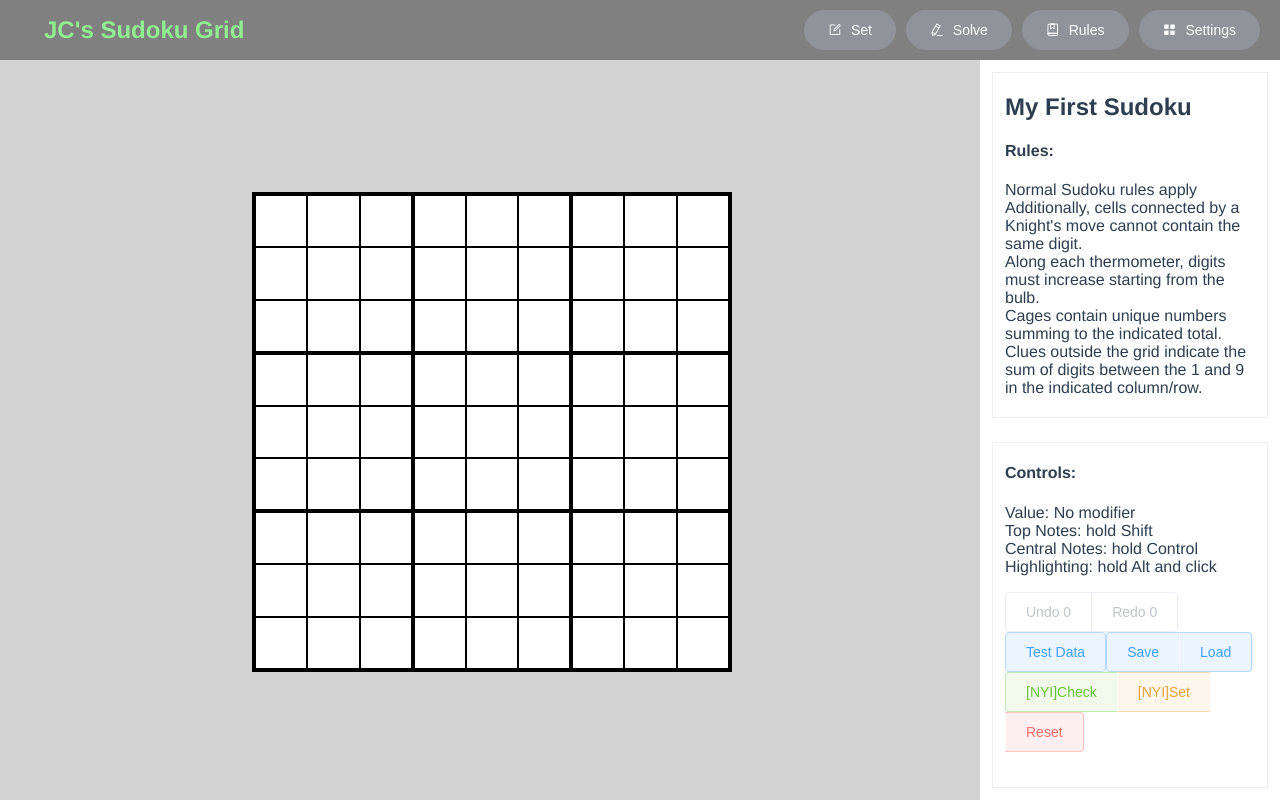
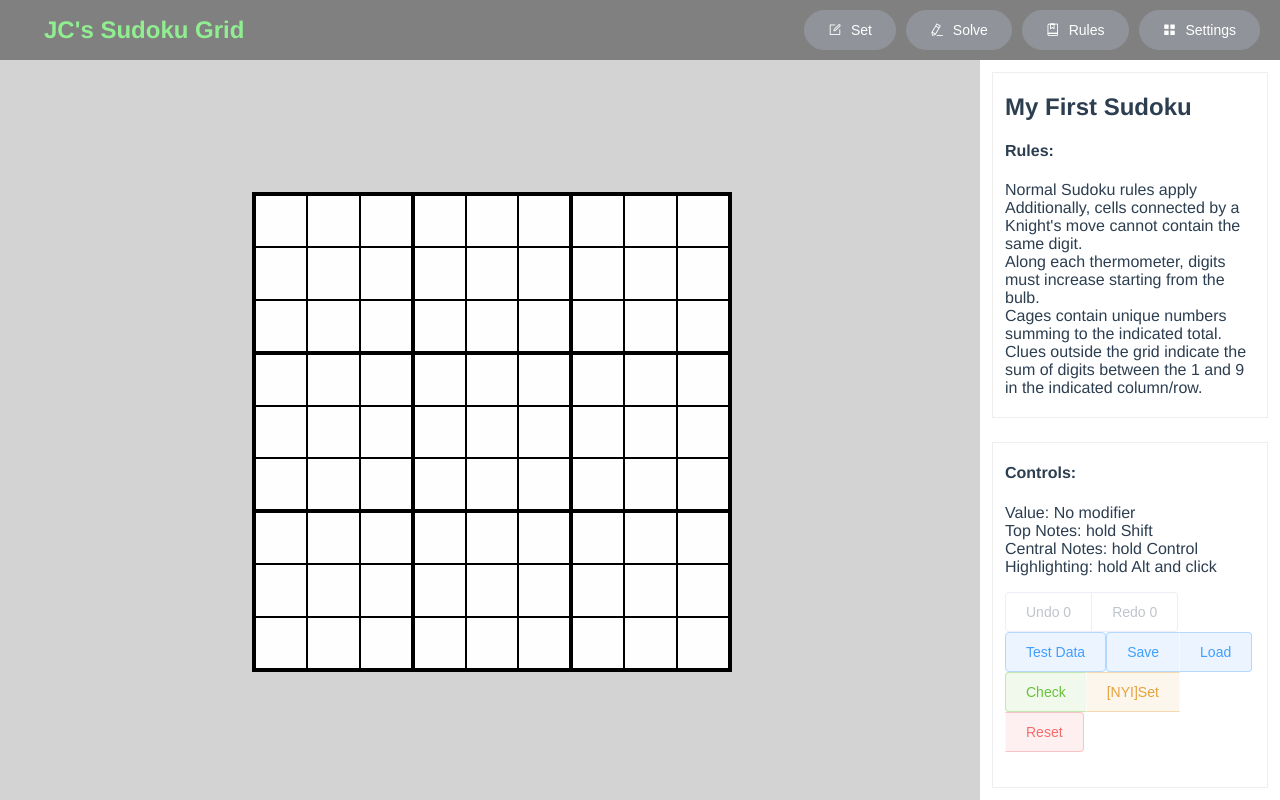
Before and after one commit to JCrosby0/sudoku-web-app, a Vue app: page / in a window 1280 px wide. Built offline with nearby package versions, Linux system fonts and the light colour scheme.

Commit message:
nyi removed

```diff
--- a/src/components/Rules.vue
+++ b/src/components/Rules.vue
@@ -40,9 +40,7 @@
       </el-button-group>
       <!-- CHECK, SET AND RESET PUZZLE -->
       <el-button-group>
-        <el-button type="success" plain @click="checkPuzzle"
-          >[NYI]Check</el-button
-        >
+        <el-button type="success" plain @click="checkPuzzle">Check</el-button>
         <el-button v-if="setMode" type="warning" plain @click="setPuzzle"
           >[NYI]Set</el-button
         >
```
